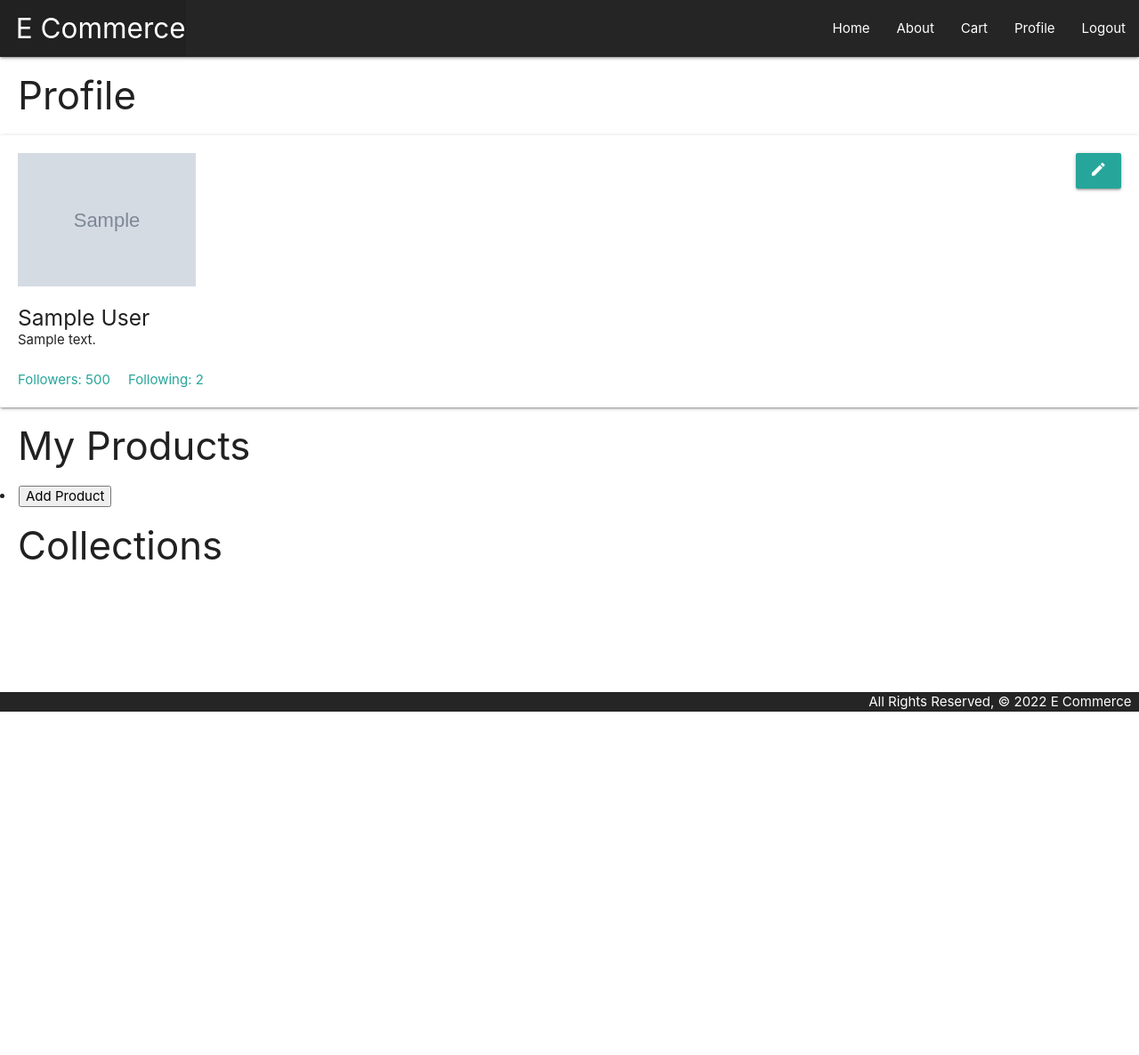
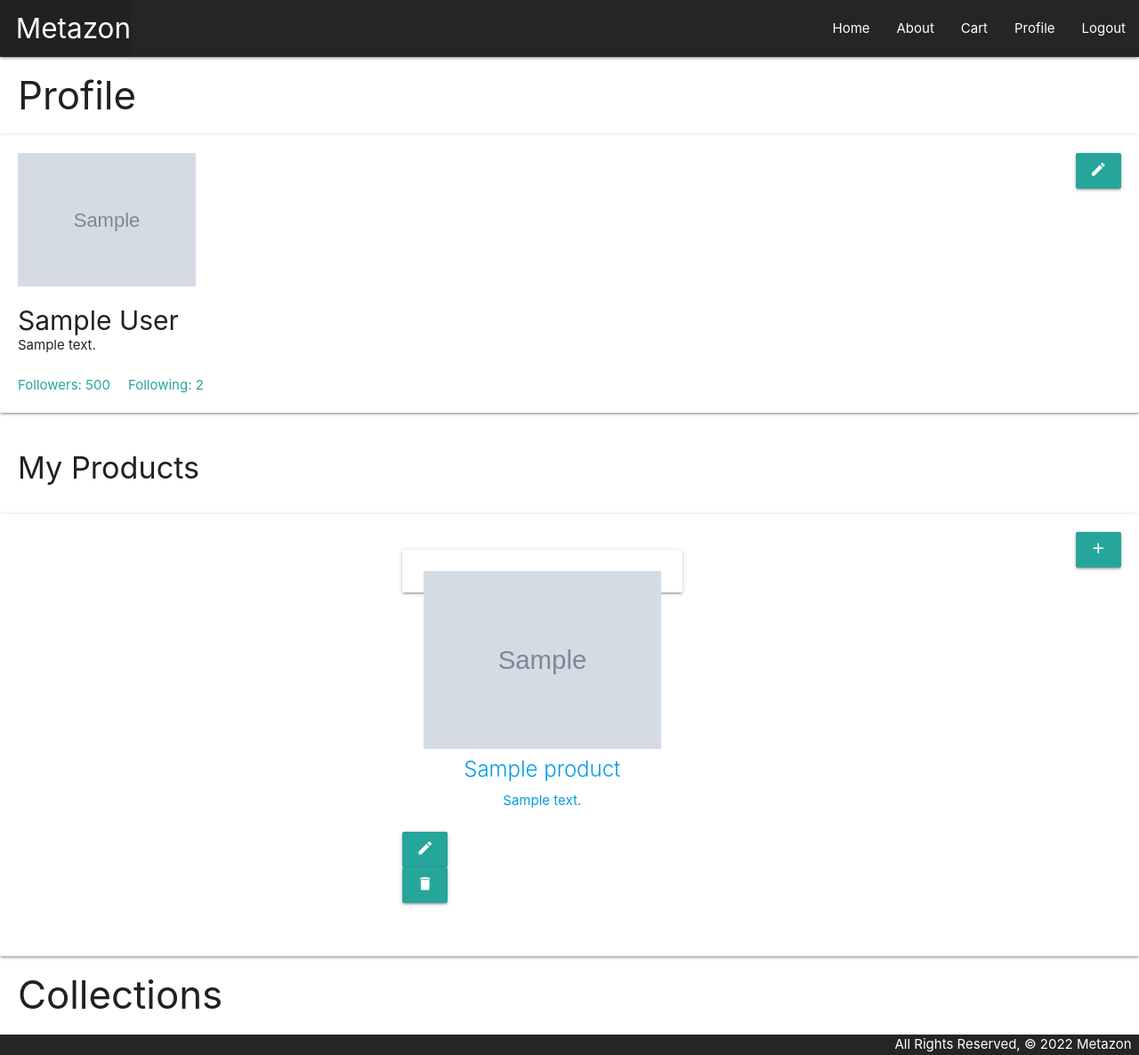
Before and after one commit to caitbrock/Megazon, a Django app: page /profile/ in a window 1280 px wide. Shown: the whole page at 89% size. Before the commit the page ends 800 px from the top, so only its background shows below. Run offline with Django 4.2, Linux system fonts and the light colour scheme; a user stored in the database is signed in; tables that the repository leaves empty hold one stand-in row (values such as "Sample post"); grey boxes marked "Sample" are stand-in pictures; some libraries are stand-ins or nearby versions.

Commit message:
Styling for home page and profile page

```diff
--- a/main_app/static/css/style.css
+++ b/main_app/static/css/style.css
@@ -21,6 +21,14 @@ h5 {
   margin: 0px;
 }
 
+h4 {
+  padding: 20px;
+}
+
+h5 {
+  font-size: 30px;
+}
+
 h6 {
   font-size: 12px;
   margin: 0;
@@ -29,6 +37,10 @@ h6 {
 footer.page-footer {
   padding-top: 0;
   text-align: right;
+}
+
+.page-footer {
+  background-color: rgb(37, 37, 37);
 }
 
 .container {
@@ -40,11 +52,7 @@ footer.page-footer {
 nav {
   background-color: rgb(37, 37, 37);
 }
-
-.page-footer {
-  background-color: rgb(37, 37, 37);
-}
-
+/* Home Page */
 .hero-image {
   background-image: url("https://idsb.tmgrup.com.tr/ly/uploads/images/2022/02/04/180030.jpg");
   background-repeat: no-repeat;
@@ -231,6 +239,20 @@ span {
   flex-direction: row;
   column-gap: 20px;
   color: #26a69a;
+}
 
+.gallery{
+  max-height: 20%;
+}
 
+#products-card{
+  display: flex;
+  flex-direction: row;
+  max-width: 100vw;
+  padding: 20px;
+  justify-content: space-between;
 }
+
+.product-form{
+  padding: 20px;
+}
--- a/main_app/templates/base.html
+++ b/main_app/templates/base.html
@@ -21,7 +21,7 @@
       <div class="nav-wrapper">
         <ul>
           <li>
-            <a href="/" class="left brand-logo">&nbsp;&nbsp;E Commerce</a>
+            <a href="/" class="left brand-logo">&nbsp;&nbsp;Metazon</a>
           </li>
         </ul>
         <ul class="right">
@@ -44,7 +44,7 @@
   <main class="container">{% block content %} {% endblock %}</main>
   <footer class="page-footer">
     <div class="right">
-      All Rights Reserved, &copy; 2022 E Commerce &nbsp;
+      All Rights Reserved, &copy; 2022 Metazon &nbsp;
     </div>
   </footer>
 </body>
--- a/main_app/templates/home.html
+++ b/main_app/templates/home.html
@@ -2,8 +2,8 @@
 
 <div class="hero-image">
   <div class="hero-text">
-    <h1>Metamazon</h1>
-    <h6>Meeting your virtual needs</h6>
+    <h1>Metazon</h1>
+    <h5>Meeting your virtual needs</h5>
   </div>
 </div>
 
--- a/main_app/templates/main_app/profile_form.html
+++ b/main_app/templates/main_app/profile_form.html
@@ -1,4 +1,7 @@
 {% extends 'base.html' %} {% block content %}
+<div class="product-form">
+  <h4>Edit Profile</h4>
+
   <!-- Leaving the action empty makes the form post to the same url used to display it -->
   <form action="" method="POST" enctype="multipart/form-data">
     <!-- Django requires the following for security purposes -->
@@ -7,6 +10,8 @@
       <!-- Render the inputs inside of <tr>s & <td>s -->
       {{ form.as_table }}
     </table>
+    </br>
     <input type="submit" value="Submit" class="btn" />
   </form>
+</div>
 {% endblock %}
--- a/main_app/templates/profile.html
+++ b/main_app/templates/profile.html
@@ -24,38 +24,47 @@
 
 
 
-<h3>My Products</h3>
+<h4>My Products</h4>
+<div class="card" id="profile-card">
+
   <div class="row">
     {% for product in products %}
-  <div id="Container" class="project-cards-container">
-    <div class="col s4 m4 l4 mix category-{{product.category_type}}" data-price="{{product.price}" data-name="{{product.name}">
+    <div class="gallery col s3 m3 l3">
       <div class="card">
         <div class="card-content">
           <a href="{% url 'detail' product.id %}">
-          <img style="height: 400px" src="/{{ product.img }}" class="lazyload responsive-img" ondragstart="return false;">
+            <img style="height: 200px" src="/{{ product.img }}">
             <span class="card-title">
               {{ product.name }}</span>
             <p>
               {{ product.description }}
             </p>
-      <p>price:
-        {{ product.price }}
-      </p>
+        </div>
+        <div class="product-buttons">
+          <button class="waves-effect waves-light btn" type="edit"><a href="{% url 'products_update' product.id %}" style="color:#ffffff;">
+              <i class="small material-icons">edit</i></a>
+          </button>
 
-      </br>
-      <button class="waves-effect waves-light btn" type="Add to Cart">
-        <i class="small material-icons">add_shopping_cart</i>
+          <form action="{% url 'products_delete' product.id %}" method="POST">
+            {%csrf_token%} <button class="waves-effect waves-light btn" type="submit"><a href="{% url 'products_delete' product.id %}" style="color:#ffffff;">
+                <i class="small material-icons">delete</i></a>
             </button>
+          </form>
+
+
         </div>
       </div>
     </div>
     {% endfor %}
   </div>
 
+  <div class="profile-button">
+    <button class="waves-effect waves-light btn" type="edit"><a href="{% url 'products_create' %}" style="color:#ffffff;">
+        <i class="small material-icons">add</i></a>
+    </button>
+  </div>
 
-<li>
-  <a href="{% url 'products_create' %}"><button>Add Product</button></a>
-</li>
+</div>
 
 
 
--- a/main_app/views.py
+++ b/main_app/views.py
@@ -73,7 +73,7 @@ class ProductUpdate(UpdateView):
 
 class ProductDelete(DeleteView):
     model = Product
-    success_url = '/'
+    success_url = '/profile/'
 
 class ProductDetailView(DetailView):
     model = Product
```
Also changed, not shown: main_app/templates/main_app/product_form.html (+5 -5 lines), images/HP_3_-_1.jpeg (added), images/sleeping_eGnq7N6.jpeg (added). Lines whose indentation alone changed are shown as unchanged.
